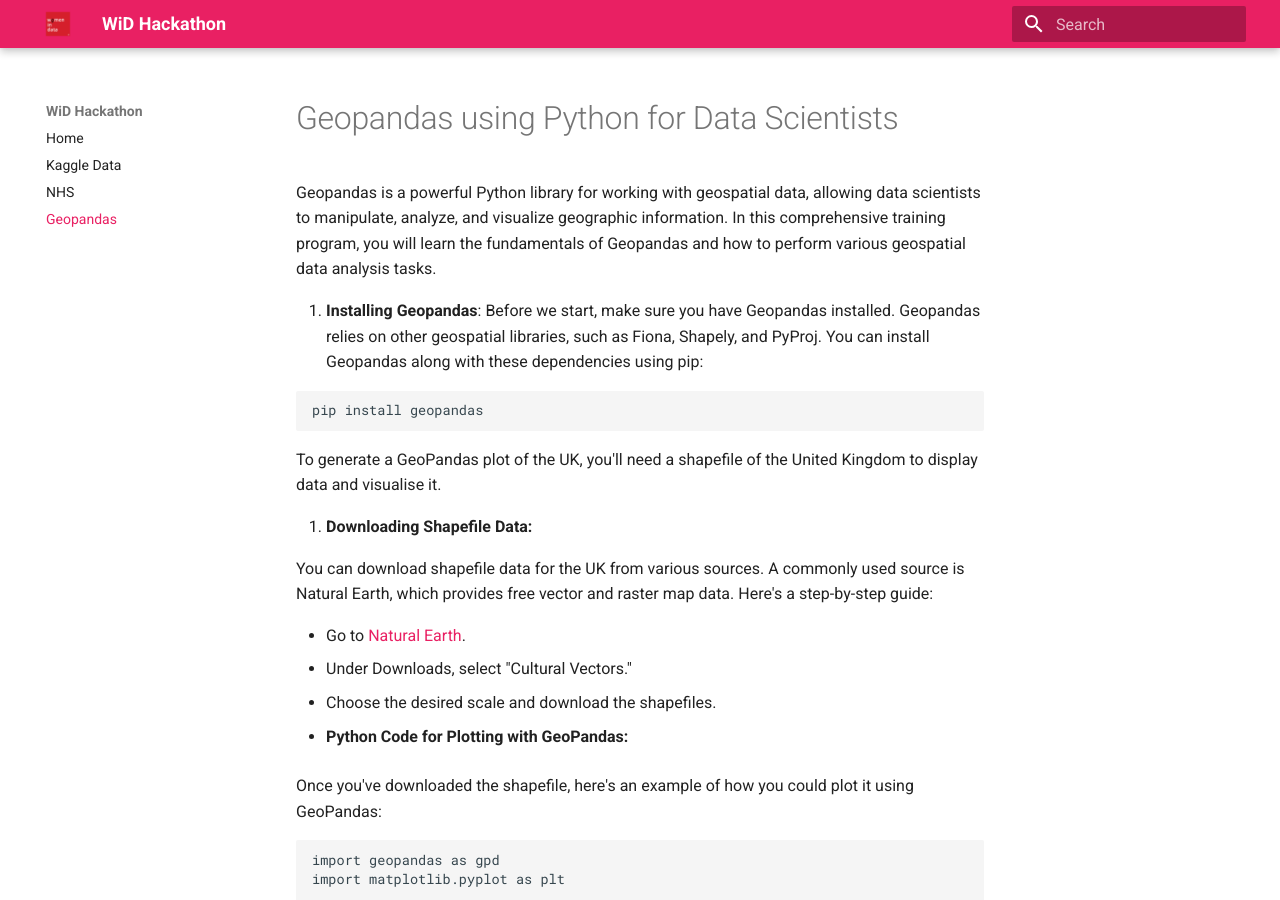
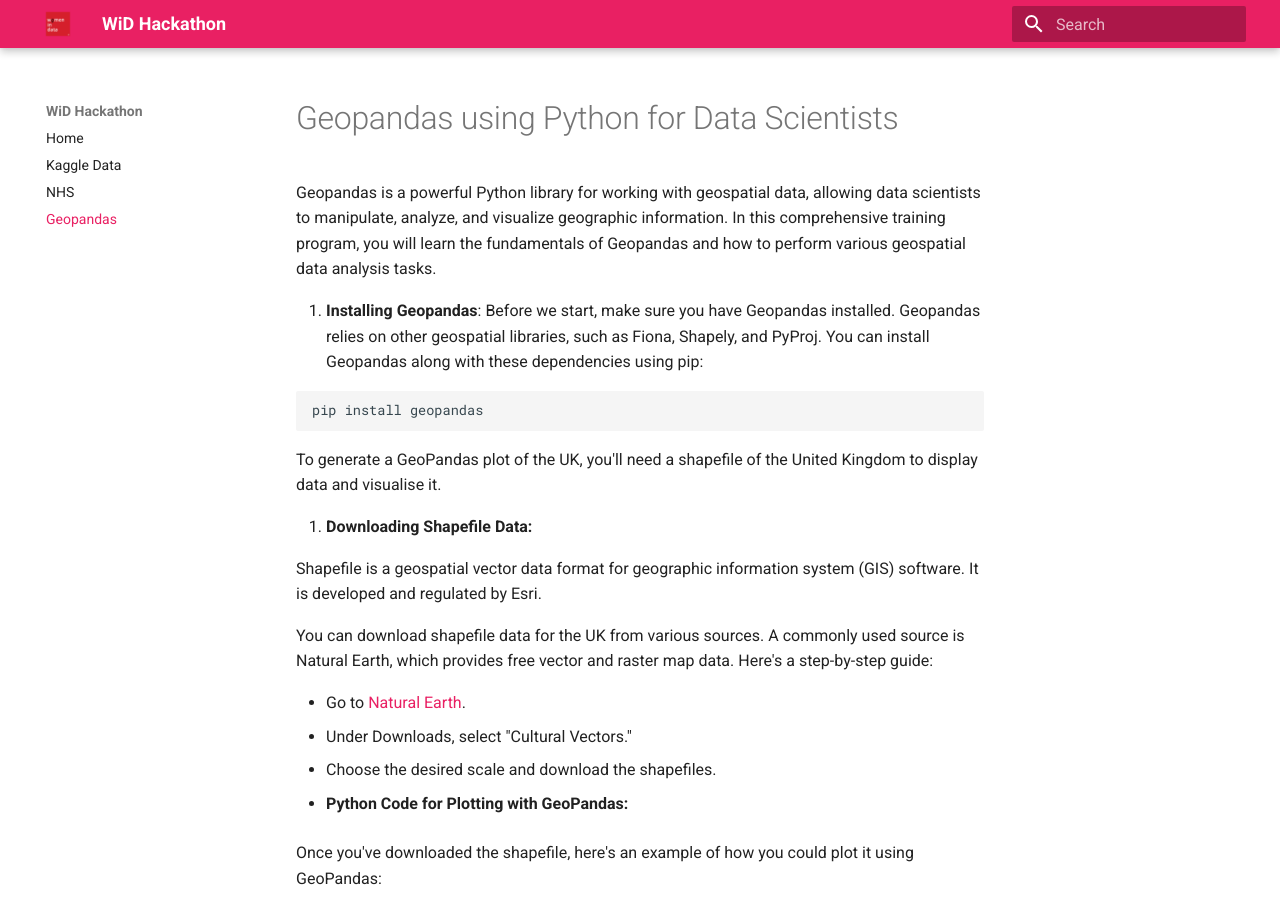
Before and after one commit to mconwa02/wid_hackathon, an MkDocs documentation site: the page built from docs/geopandas.md, in a window 1280 px wide and 900 px high. Built offline with MkDocs 1.6.1 and Material for MkDocs 9.7.7, drawn with Linux system fonts in a browser that asks for light colours.

```diff
--- a/docs/geopandas.md
+++ b/docs/geopandas.md
@@ -18,6 +18,9 @@ To generate a GeoPandas plot of the UK, you'll need a shapefile of the United
 Kingdom to display data and visualise it.
 
 2. **Downloading Shapefile Data:**
+
+Shapefile is a geospatial vector data format for geographic information
+system (GIS) software. It is developed and regulated by Esri.
 
 You can download shapefile data for the UK from various sources. A
 commonly used source is Natural Earth, which provides free vector and
```
Also changed, not shown: other parts of docs/geopandas.md (+6 -0 lines), docs/img/map_of_the_uk.png (added), docs/img/map_of_the_world.png (added), src/visualisation/map_of_the_uk.png (added), src/visualisation/map_of_the_world.png (added), 1 other file.
